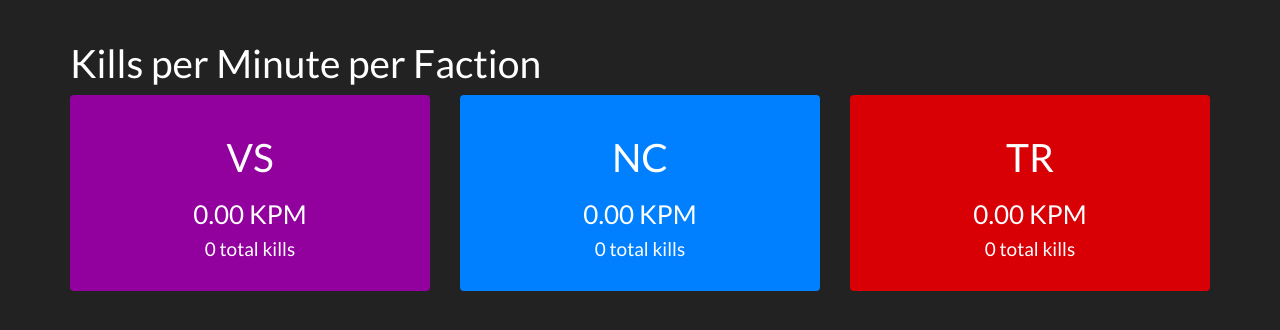
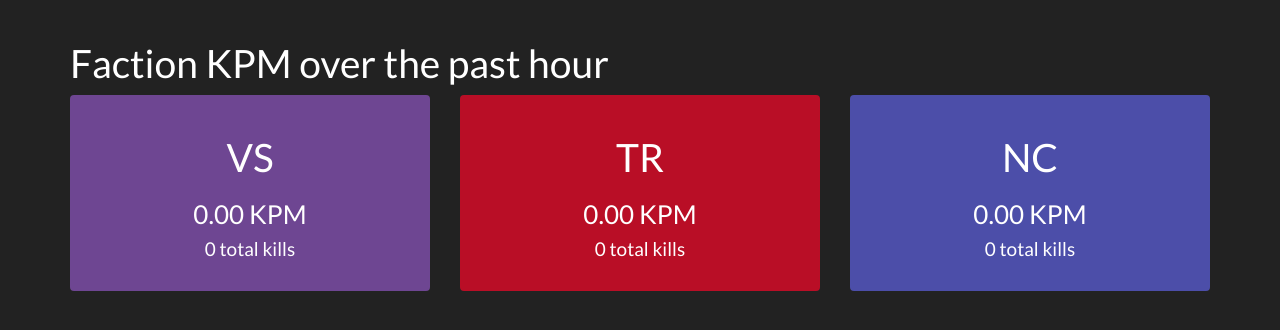
Before and after one commit to ajvpot/ps2-killboard, a Flask app: template templates/kpm.html in a window 1280 px wide. Shown: the part 60-390 px from the top of the page. Run offline with Flask 2, Linux system fonts and the light colour scheme; the template is opened without the code that fills it, so the values that code supplies are empty; parts of the project's set-up code (start-up, migrations or seed data) failed here and were passed over; some libraries are stand-ins or nearby versions.

Commit message:
* Tweak colors and layout

```diff
--- a/templates/kpm.html
+++ b/templates/kpm.html
@@ -2,7 +2,7 @@
 {% block content %}
 	<div class="row">
 		<div class="col-md-12">
-			<h1>Kills per Minute per Faction</h1>
+			<h1>Faction KPM over the past hour</h1>
 		</div>
 	</div>
 
@@ -23,18 +23,18 @@
 			</div>
 		</div>
 		<div class="col-md-4">
+			<div class="well kpm tr">
+				<h1>TR</h1>
+				<h3>{{ '%.2f' % (kt.kills['tr'].average()) }} KPM</h3>
+                <h4>{{ kt.kills['tr'].total()|int }} total kills</h4>
+			</div>
+		</div>
+		<div class="col-md-4">
 			<div class="well kpm nc">
 				<h1>NC</h1>
 				<h3>{{ '%.2f' % (kt.kills['nc'].average()) }} KPM</h3>
                 <h4>{{ kt.kills['nc'].total()|int }} total kills</h4>
 			</div>
 		</div>
-		<div class="col-md-4">
-			<div class="well kpm tr">
-				<h1>TR</h1>
-				<h3>{{ '%.2f' % (kt.kills['tr'].average()) }} KPM</h3>
-                <h4>{{ kt.kills['tr'].total()|int }} total kills</h4>
-			</div>
-		</div>
 	</div>
 {% endblock %}
--- a/templates/layout.html
+++ b/templates/layout.html
@@ -24,15 +24,15 @@
 		<script src="/static/bootstrap.js"></script>
 		<style>
 			.nc{
-				background-color: #0080FF;
+				background-color: #4C4EA9;
 			}
 
 			.tr{
-				background-color: #D90005;
+				background-color: #B90E26;
 			}
 
 			.vs{
-				background-color: #92009D;
+				background-color: #6E4692;
 			}
 
 			.ns{
```
